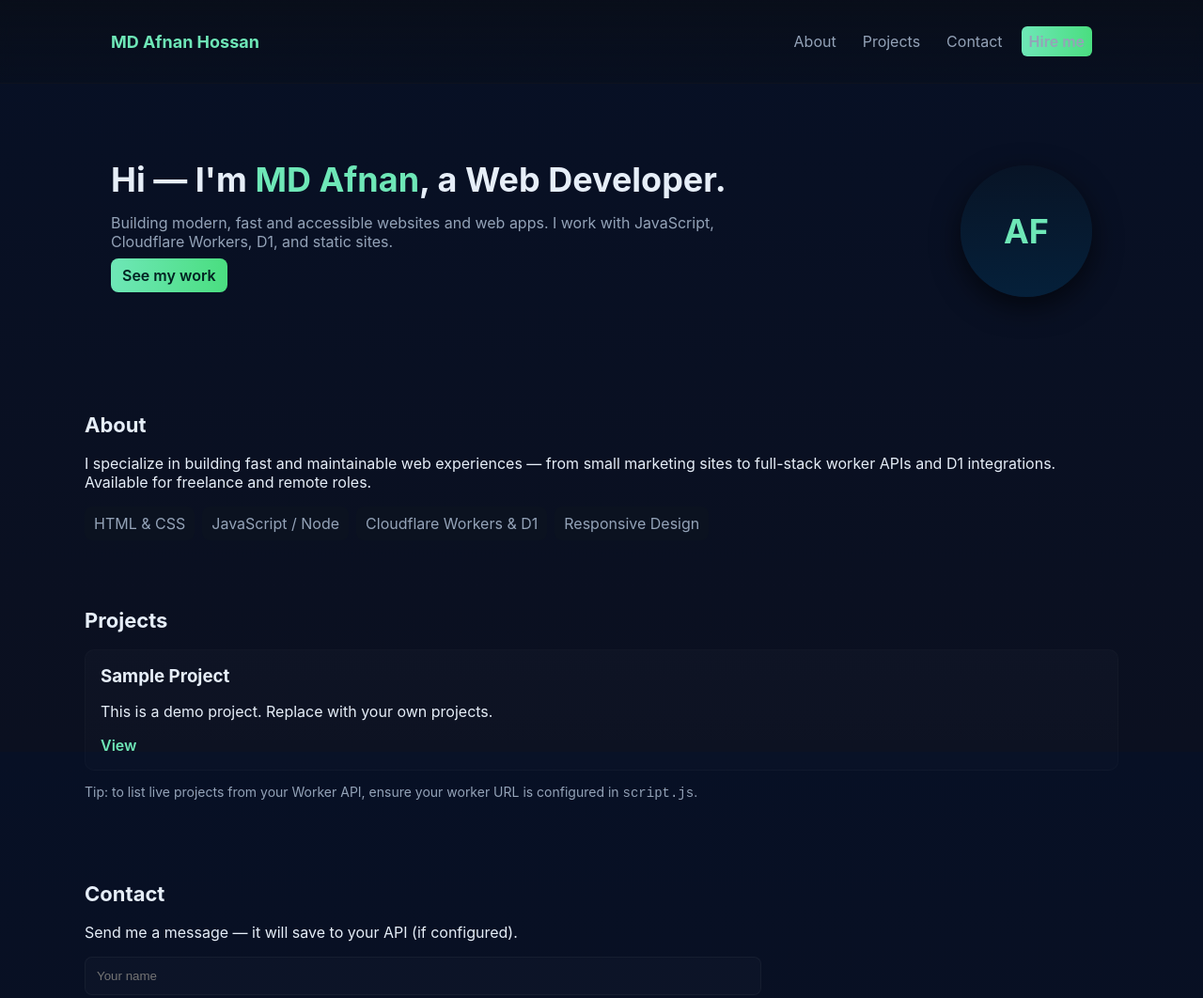
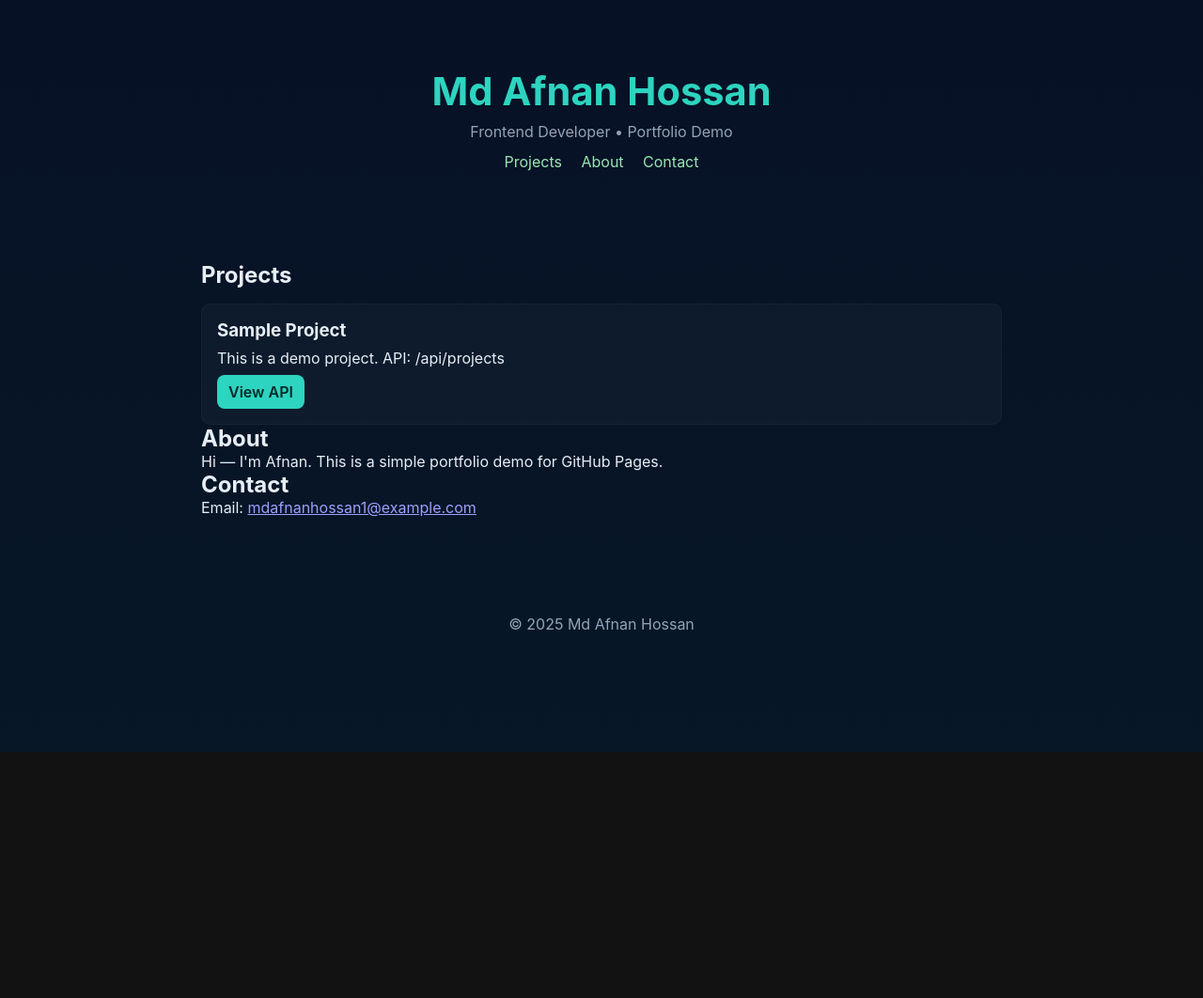
Before and after one commit to mdafnanhossan/afnahossan1.github.io, a plain HTML site: page index.html in a window 1280 px wide. Shown: the top 1062 px of the page at 94% size. After the commit the page ends 800 px from the top, so only its background shows below. Drawn offline with Linux system fonts and the light colour scheme.

Commit message:
Add files via upload

```diff
--- a/index.html
+++ b/index.html
@@ -1,85 +1,49 @@
 <!doctype html>
-<html lang="en">
+<html lang="bn">
 <head>
   <meta charset="utf-8" />
   <meta name="viewport" content="width=device-width,initial-scale=1" />
-  <title>MD Afnan Hossan — Portfolio</title>
-  <meta name="description" content="Portfolio of MD Afnan Hossan — web developer." />
-  <link rel="icon" href="favicon.png" />
-  <link rel="stylesheet" href="style.css">
+  <title>Md Afnan Hossan — Portfolio</title>
+  <link rel="stylesheet" href="styles.css">
 </head>
 <body>
-  <header class="site-header">
+  <header class="hero">
     <div class="container">
-      <a class="brand" href="#">MD Afnan Hossan</a>
-      <nav class="nav">
+      <h1>Md Afnan Hossan</h1>
+      <p class="lead">Frontend Developer • Portfolio Demo</p>
+      <nav class="links">
+        <a href="#projects">Projects</a>
         <a href="#about">About</a>
-        <a href="#projects">Projects</a>
         <a href="#contact">Contact</a>
-        <a class="btn" href="#contact">Hire me</a>
       </nav>
-      <button class="nav-toggle" aria-label="toggle menu">☰</button>
     </div>
   </header>
 
-  <main>
-    <section class="hero">
-      <div class="container hero-inner">
-        <div class="hero-copy">
-          <h1>Hi — I'm <span>MD Afnan</span>, a Web Developer.</h1>
-          <p>Building modern, fast and accessible websites and web apps. I work with JavaScript, Cloudflare Workers, D1, and static sites.</p>
-          <p><a class="btn" href="#projects">See my work</a></p>
-        </div>
-        <div class="hero-photo" aria-hidden="true">
-          <!-- placeholder circle -->
-          <div class="photo-placeholder">AF</div>
-        </div>
-      </div>
-    </section>
-
-    <section id="about" class="section container">
-      <h2>About</h2>
-      <p>I specialize in building fast and maintainable web experiences — from small marketing sites to full-stack worker APIs and D1 integrations. Available for freelance and remote roles.</p>
-      <ul class="skills">
-        <li>HTML & CSS</li>
-        <li>JavaScript / Node</li>
-        <li>Cloudflare Workers & D1</li>
-        <li>Responsive Design</li>
+  <main class="container">
+    <section id="projects">
+      <h2>Projects</h2>
+      <ul class="cards">
+        <li class="card">
+          <h3>Sample Project</h3>
+          <p>This is a demo project. API: <code>/api/projects</code></p>
+          <a class="btn" href="https://afnan-portfolio-api.mdafnanhossan1.workers.dev/api/projects">View API</a>
+        </li>
       </ul>
     </section>
 
-    <section id="projects" class="section container">
-      <h2>Projects</h2>
-      <div class="grid" id="projects-list">
-        <!-- Projects will be loaded by script.js from the API if available -->
-        <article class="card">
-          <h3>Sample Project</h3>
-          <p>This is a demo project. Replace with your own projects.</p>
-          <a class="link" href="#" target="_blank" rel="noreferrer">View</a>
-        </article>
-      </div>
-      <p class="muted">Tip: to list live projects from your Worker API, ensure your worker URL is configured in <code>script.js</code>.</p>
+    <section id="about">
+      <h2>About</h2>
+      <p>Hi — I'm Afnan. This is a simple portfolio demo for GitHub Pages.</p>
     </section>
 
-    <section id="contact" class="section container contact-section">
+    <section id="contact">
       <h2>Contact</h2>
-      <p>Send me a message — it will save to your API (if configured).</p>
-      <form id="contact-form">
-        <div class="field"><input name="name" placeholder="Your name" required></div>
-        <div class="field"><input name="email" placeholder="Email" type="email" required></div>
-        <div class="field"><textarea name="message" placeholder="Message" rows="5" required></textarea></div>
-        <div class="field"><button class="btn" type="submit">Send message</button></div>
-        <p id="form-status" class="muted"></p>
-      </form>
+      <p>Email: <a href="mailto:mdafnanhossan1@example.com">mdafnanhossan1@example.com</a></p>
     </section>
   </main>
 
-  <footer class="site-footer">
-    <div class="container">
-      <small>© <span id="year"></span> MD Afnan Hossan — Built with ❤️</small>
-    </div>
+  <footer class="footer">
+    <div class="container">© 2025 Md Afnan Hossan</div>
   </footer>
-
-  <script src="script.js"></script>
 </body>
 </html>
--- /dev/null
+++ b/styles.css
@@ -0,0 +1,14 @@
+*{box-sizing:border-box;margin:0;padding:0;font-family:Inter,system-ui,-apple-system,'Segoe UI',Roboto,'Helvetica Neue',Arial;}
+:root{--bg:#0f1724;--card:#0b1220;--accent:#2dd4bf;--muted:#94a3b8;color-scheme:dark;}
+body{background:linear-gradient(180deg,#071126 0%, #071726 100%);color:#e6eef6;min-height:100vh;}
+.container{max-width:900px;margin:0 auto;padding:24px;}
+.hero{padding:48px 0;text-align:center}
+.hero h1{font-size:2rem;margin-bottom:8px;color:var(--accent)}
+.lead{color:var(--muted);margin-bottom:12px}
+.links a{color:#9ae6b4;margin:0 8px;text-decoration:none}
+.cards{list-style:none;margin-top:16px;display:grid;grid-template-columns:repeat(auto-fit,minmax(220px,1fr));gap:12px}
+.card{background:rgba(255,255,255,0.03);padding:16px;border-radius:10px;border:1px solid rgba(255,255,255,0.03)}
+.card h3{margin-bottom:8px}
+.btn{display:inline-block;margin-top:8px;padding:8px 12px;border-radius:8px;background:var(--accent);color:#022a2a;text-decoration:none;font-weight:600}
+.footer{padding:20px 0;text-align:center;color:var(--muted);margin-top:36px}
+@media (min-width:760px){.hero h1{font-size:2.6rem}}
```
